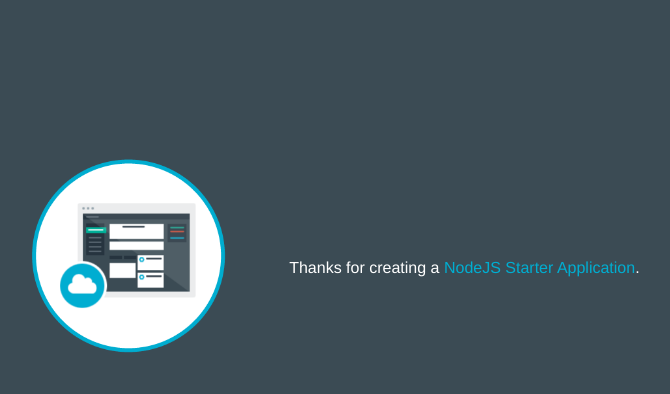
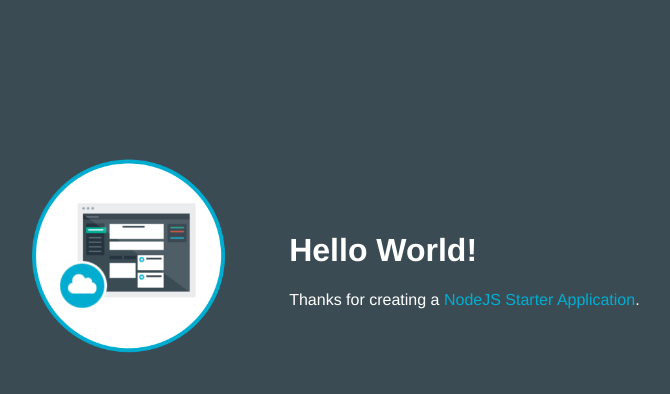
Before and after one commit to rnw0012/HW2, a website: page public/index.html in a window 1280 px wide. Shown: the whole page, without its empty margins (253-923 px from the left). Drawn offline with Linux system fonts and the light colour scheme.

Commit message:
Please enter the commit message for your changes. Lines starting

```diff
--- a/public/index.html
+++ b/public/index.html
@@ -16,6 +16,7 @@
           <img class = "newappIcon" src="images/newapp-icon.png">
         </td>
         <td>
+          <h1 id="message">Hello World!</h1>
           <p class='description'></p> Thanks for creating a <span class = "blue">NodeJS Starter Application</span>.
         </td>
       </tr>
```
